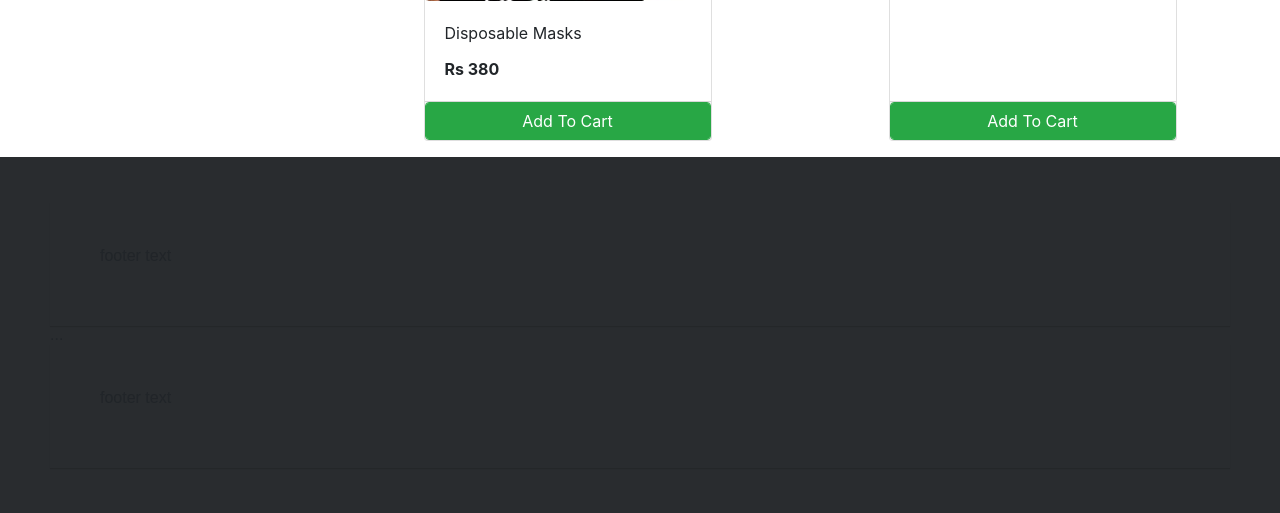
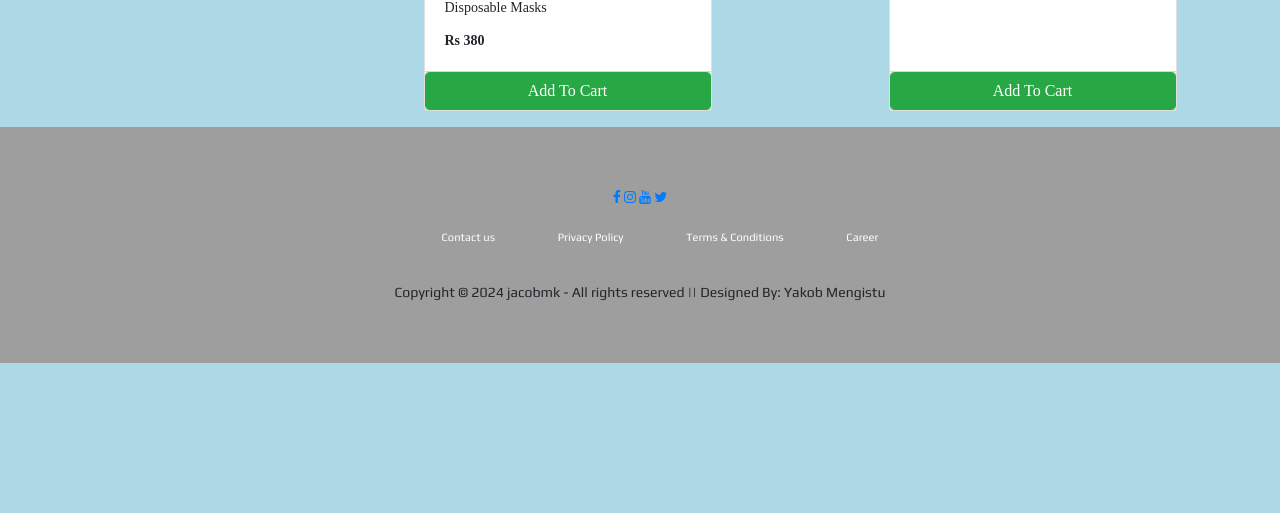
Before and after one commit to JacobMk63/Jshop, a Django app: page /store in a window 1280 px wide. Shown: the part 2554-3067 px from the top of the page. After the commit the page ends 2917 px from the top, so only its background shows below. Run offline with Django 3.2, Linux system fonts and the light colour scheme; data comes from the database, SQL or seed files in the repository; both versions use the stored data as it was after the commit; some libraries are stand-ins or nearby versions.

Commit message:
jshop updates

```diff
--- /dev/null
+++ b/store/static/styles.css
@@ -0,0 +1,74 @@
+ nav{
+      background-color: #9E9E9E;
+    }
+    .one-edge-shadow {
+              box-shadow: 0 8px 2px -5px rgb(246, 245, 245);
+}
+display-8{
+  font-weight: 200;
+  font-size: 30px;
+  font-colour: $teal-200;
+}
+
+/* footer section start    */
+body{
+	font-size:14px;
+	background: lightblue;
+    max-width:1920px;
+    margin:0 auto;
+	overflow-x:hidden;
+	font-family: poppins;
+
+footer{
+background:#9E9E9E;
+padding:30px 0px;
+font-family: 'Play', sans-serif;
+text-align:center;
+}
+
+footer .row{
+width:100%;
+margin:1% 0%;
+padding:0.6% 0%;
+color:white;
+font-size:0.8em;
+}
+
+footer .row a{
+text-decoration:none;
+color:#fff;
+transition:0.5s;
+}
+
+footer .row a:hover{
+color: white;
+}
+
+footer .row ul{
+width:100%;
+}
+
+footer .row ul li{
+display:inline-block;
+margin:0px 30px;
+}
+
+footer .row a i{
+font-size:2em;
+margin:0% 1%;
+}
+
+@media (max-width:720px){
+footer{
+text-align:left;
+padding:5%;
+}
+footer row ul li{
+display:block;
+margin:10px 0px;
+text-align:left;
+}
+footer .row a i{
+margin:0% 3%;
+}
+}
--- a/store/templates/base.html
+++ b/store/templates/base.html
@@ -1,3 +1,4 @@
+ {% load static %}
 <!doctype html>
 <html lang="en">
 
@@ -6,129 +7,14 @@
   <meta charset="utf-8">
   <meta name="viewport" content="width=device-width, initial-scale=1, shrink-to-fit=no">
 
-  <!-- Bootstrap CSS -->
+
+<link rel="stylesheet" href="{% static 'styles.css' %}">
+<!-- Bootstrap CSS -->
   <link rel="stylesheet" href="https://maxcdn.bootstrapcdn.com/bootstrap/4.0.0/css/bootstrap.min.css"
-    integrity="sha384-Gn5384xqQ1aoWXA+058RXPxPg6fy4IWvTNh0E263XmFcJlSAwiGgFAW/dAiS6JXm" crossorigin="anonymous">
+   integrity="sha384-Gn5384xqQ1aoWXA+058RXPxPg6fy4IWvTNh0E263XmFcJlSAwiGgFAW/dAiS6JXm" crossorigin="anonymous">
 
   <title>Jshop</title>
 
-  <style>
-    nav{
-      background-color: #879f84;
-    }
-    .one-edge-shadow {
-              box-shadow: 0 8px 2px -5px rgb(246, 245, 245);
-}
-.display-8{
-  font-weight: 200;
-  font-size: 30px;
-  font-colour: $teal-200;
-}
-
-
-@import url(https://fonts.googleapis.com/css?family=Roboto:400,500,300,700);
-
-footer {
-  font-family: Roboto;
-}
-
- {
-  width: 100%;
-  display: inline-block;
-  background: #ccc;
-  height: 60vh;
-  text-align: center;
-  font-size: 22px;
-  font-weight: 700;
-  text-decoration: underline;
-}
-
-footer {
-  background-color: #292c2f;
-  box-shadow: 0 1px 1px 0 rgba(0, 0, 0, 0.12);
-  box-sizing: border-box;
-  width: 100%;
-  text-align: left;
-  font: normal 16px sans-serif;
-  padding: 45px 50px;
-}
-
-footer-distributed .footer-left p {
-  color: #8f9296;
-  font-size: 14px;
-  margin: 0;
-}
-/* Footer links */
-
-footer-distributed p.footer-links {
-  font-size: 18px;
-  font-weight: bold;
-  color: #ffffff;
-  margin: 0 0 10px;
-  padding: 0;
-  transition: ease .25s;
-}
-
-p.footer-links a {
-  display: inline-block;
-  line-height: 1.8;
-  text-decoration: none;
-  color: inherit;
-  transition: ease .25s;
-}
-
-footer-links a:before {
-  content: "·";
-  font-size: 20px;
-  left: 0;
-  color: #fff;
-  display: inline-block;
-  padding-right: 5px;
-}
-
-footer-links .link-1:before {
-  content: none;
-}
-
-footer-right {
-  float: right;
-  margin-top: 6px;
-  max-width: 180px;
-}
-
-footer-right a {
-  display: inline-block;
-  width: 35px;
-  height: 35px;
-  background-color: #33383b;
-  border-radius: 2px;
-  font-size: 20px;
-  color: #ffffff;
-  text-align: center;
-  line-height: 35px;
-  margin-left: 3px;
-  transition:all .25s;
-}
-
-footer-distributed .footer-right a:hover{transform:scale(1.1); -webkit-transform:scale(1.1);}
-
-footer-distributed p.footer-links a:hover{text-decoration:underline;}
-
-/* Media Queries */
-
-@media (max-width: 600px) {
-  .footer-distributed .footer-left, .footer-distributed .footer-right {
-    text-align: center;
-  }
-  .footer-distributed .footer-right {
-    float: none;
-    margin: 0 auto 20px;
-  }
-  .footer-distributed .footer-left p.footer-links {
-    line-height: 1.8;
-  }
-}
-</style>
 </head>
 
 <body>
@@ -156,7 +42,6 @@ footer-distributed p.footer-links a:hover{text-decoration:underline;}
         </li>
 
           </ul>
-
 
 
 
@@ -210,28 +95,8 @@ footer-distributed p.footer-links a:hover{text-decoration:underline;}
 
       <footer>
         {% include 'footer.html' %}
-      {% block sidebar %}<!-- insert default navigation text for every page -->{% endblock %}
+{% block sidebar %}<!-- insert default navigation text for every page -->{% endblock %}
 
-      <!-- Navigation Bar -->
-      <section class="navbarSection">
-        <div class="topnav" id="myTopnav">
-          ...
-        </div>
-      </section>
-      <!-- End of Navigation Bar -->
-      <!-- Articles -->
-      <section class="articleSection">
-        <div class="articles" id="myArticles">
-          {% for article in articles %}
-          ...
-          {% endfor %}
-        </div>
-      </section>
-      <!-- Footer -->
-      <footer id="site-footer">
-        <div id="footer1">
-          <p> footer text </p>
-        </div>
       </footer>
       <!-- End of Footer -->
 
--- a/store/templates/css/styles.css
+++ /dev/null
@@ -1,6 +0,0 @@
-footer {
-  position: fixed;
-  width: 100%;
-  left: 0;
-  bottom: 0;
-}
--- a/store/templates/footer.html
+++ b/store/templates/footer.html
@@ -1,18 +1,43 @@
+{% load static %}
 <!DOCTYPE html>
 <html lang="en">
-<head>
-    <meta charset="UTF-8">
-    <title></title>
-</head>
+<header>
+<link rel="stylesheet" href="{% static 'styles.css' %}">
+
+<!--FONT AWESOME-->
+<link rel="stylesheet" href="https://cdnjs.cloudflare.com/ajax/libs/font-awesome/4.7.0/css/font-awesome.min.css">
+
+
+
+<!--GOOGLE FONTS-->
+<link rel="preconnect" href="https://fonts.gstatic.com">
+<link href="https://fonts.googleapis.com/css2?family=Fredoka+One&family=Play&display=swap" rel="stylesheet">
+
+</header>
 <body>
+<footer>
+<div class="footer">
+<div class=".row">
+<a href="#"><i class="fa fa-facebook"></i></a>
+<a href="#"><i class="fa fa-instagram"></i></a>
+<a href="#"><i class="fa fa-youtube"></i></a>
+<a href="#"><i class="fa fa-twitter"></i></a>
+</div>
 
-  <!-- Footer -->
-  <footer id="site-footer">
-    <div id="footer1">
-      <p> footer text </p>
-    </div>
-  </footer>
-  <!-- End of Footer -->
+<div class="row">
+<ul>
+<li><a href="#">Contact us</a></li>
+<li><a href="#">Privacy Policy</a></li>
+<li><a href="#">Terms & Conditions</a></li>
+<li><a href="#">Career</a></li>
+</ul>
+</div>
+
+<div class=".row">
+ Copyright © 2024 jacobmk - All rights reserved || Designed By: Yakob Mengistu
+</div>
+</div>
+</footer>
 
 </body>
 </html>
```
Also changed, not shown: db.sqlite3.
